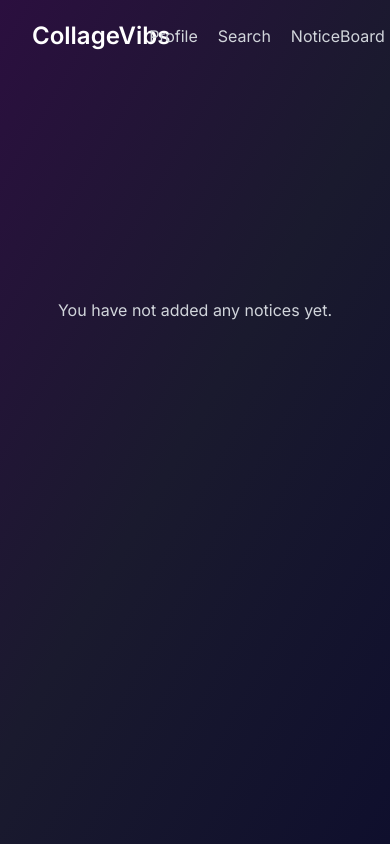
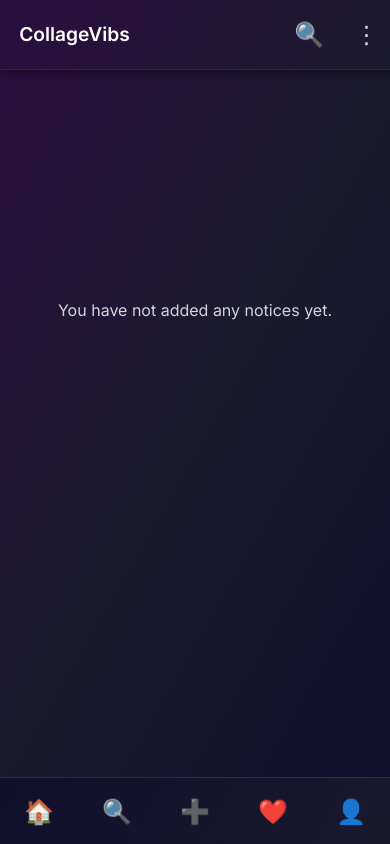
Before and after one commit to salman5900/CollageVibs, a Django app: template noticeboard/templates/noticeboard/myNotices.html in a window 390 px wide. Run offline with Django 3.2, Linux system fonts and the light colour scheme; the template is opened without the code that fills it, so the values that code supplies are empty; some libraries are stand-ins or nearby versions.

Commit message:
started making Mobile View layout done couple more things left

```diff
--- a/main/templates/main/layout.html
+++ b/main/templates/main/layout.html
@@ -3,50 +3,60 @@
 
 <html lang="en">
 <head>
-    <meta charset="UTF-8">
-    <meta name="viewport" content="width=device-width, initial-scale=1.0">
+  <meta charset="UTF-8" />
+  <meta name="viewport" content="width=device-width, initial-scale=1.0" />
   <title>
-        {% block title %}
-          CollageVibs
-        {% endblock %}
+    {% block title %}CollageVibs{% endblock %}
   </title>
-    <link href="https://fonts.googleapis.com/css2?family=Inter:wght@400;600&display=swap" rel="stylesheet">
 
-    {% comment %} Hypertext {% endcomment %}
+  <link href="https://fonts.googleapis.com/css2?family=Inter:wght@400;600&display=swap" rel="stylesheet" />
   <script src="https://unpkg.com/hyperscript.org@0.9.14"></script>
-    {% comment %} Htmx {% endcomment %}
   <script src="https://unpkg.com/htmx.org@1.9.5"></script>
-    <link rel="stylesheet" href="{% static 'css/style.css' %}?v=rage-mode">
+  <link rel="stylesheet" href="{% static 'css/style.css' %}?v=rage-mode" />
   <script src="{% static 'js/main.js' %}" defer></script>
 
-    {% comment %} htmx websocket {% endcomment %}
   <script src="https://unpkg.com/htmx.org@1.9.10"></script>
   <script src="https://unpkg.com/htmx.org/dist/ext/ws.js"></script>
 </head>
 <body hx-ext="ws">
+
   {% if not hide_navbar %}
+    <!-- ✅ Your existing desktop navbar, untouched -->
     <nav class="navbar">
       <div class="logo">
         <h1>CollageVibs</h1>
       </div>
       <div class="nav-links">
         <a href="{% url 'users:profile' %}">Profile</a>
-            <a href="{% url "users:search" %}">Search</a>
-            <a href="{% url "noticeboard:main" %}">NoticeBoard</a>
+        <a href="{% url 'users:search' %}">Search</a>
+        <a href="{% url 'noticeboard:main' %}">NoticeBoard</a>
       </div>
+      <a href="{% url 'users:logout' %}" class="logout-button">logout</a>
+    </nav>
 
+    <!-- ✅ Mobile header (only shows on mobile) -->
+    <header class="mobile-header">
+      <div class="mobile-left">CollageVibs</div>
+      <div class="mobile-right">
+        <a href="{% url 'users:search' %}" class="icon">🔍</a>
+        <div class="icon">⋮</div>
+      </div>
+    </header>
 
+    <!-- ✅ Mobile footer (only shows on mobile) -->
+    <footer class="mobile-footer">
+      <a href="{% url 'main:home' %}" class="icon">🏠</a>
+      <a href="{% url 'users:search' %}" class="icon">🔍</a>
+      <a href="{% url 'noticeboard:add_notice' %}" class="icon">➕</a>
+      <a href="#" class="icon">❤️</a>
+      <a href="{% url 'users:profile' %}" class="icon">👤</a>
+    </footer>
+  {% endif %}
 
-        <a href="{% url 'users:logout' %}" class="logout-button">logout</a>
-
-
-
-
-    </nav>
-{% endif %}
   <main>
     {% block content %}
     {% endblock %}
   </main>
+
 </body>
 </html>
--- a/static/css/style.css
+++ b/static/css/style.css
@@ -8,6 +8,7 @@ body {
   font-family: 'Inter', sans-serif;
   display: flex;
   flex-direction: column;
+  overflow-x: clip;
 }
 
 main {
@@ -833,3 +834,95 @@ button:active {
 .hamburger:hover {
   background-color: rgba(255, 255, 255, 0.2);
 }
+/* ✅ Hide mobile nav by default */
+.mobile-header,
+.mobile-footer {
+  display: none;
+}
+
+
+/* ✅ Mobile header and footer (only on mobile) */
+@media (max-width: 768px) {
+
+  /* ✅ Hide desktop nav */
+  .navbar {
+    display: none;
+  }
+
+  /* ✅ Prevent white line issues */
+  html, body {
+    width: 100vw;
+    overflow-x: hidden;
+    margin: 0;
+    padding: 0;
+  }
+
+  /* ✅ Mobile header */
+  .mobile-header {
+    display: flex;
+    position: fixed;
+    top: 0;
+    left: 0;
+    right: 0;
+    width: 94%;
+    max-width: 100vw;
+    justify-content: space-between;
+    align-items: center;
+    background: linear-gradient(120deg, rgba(43, 15, 63, 0.95), rgba(26, 26, 46, 0.95));
+    padding: 0.8em 1.2em;
+    border-bottom: 1px solid #6a1b9a66;
+    box-shadow: 0 2px 10px rgba(0, 0, 0, 0.4);
+    z-index: 999;
+    overflow: hidden;
+  }
+
+  /* ✅ Mobile footer */
+  .mobile-footer {
+    display: flex;
+    position: fixed;
+    bottom: 0;
+    left: 0;
+    right: 0;
+    width: 100%;
+    max-width: 100vw;
+    justify-content: space-around;
+    align-items: center;
+    background: linear-gradient(120deg, rgba(15, 15, 45, 0.95), rgba(26, 26, 46, 0.95));
+    padding: 0.7em 0;
+    border-top: 1px solid #8e24aa66;
+    backdrop-filter: blur(4px);
+    z-index: 999;
+    overflow: hidden;
+  }
+
+  /* ✅ Icon style shared between header/footer */
+  .mobile-header .icon,
+  .mobile-footer .icon {
+    font-size: 1.5rem;
+    color: #d1d5db;
+    text-decoration: none;
+    transition: transform 0.2s ease, color 0.2s ease;
+    padding: 0.3em;
+    display: inline-flex;
+    align-items: center;
+    justify-content: center;
+  }
+
+  .mobile-header .icon:hover,
+  .mobile-footer .icon:hover {
+    transform: scale(1.2);
+    color: #00bcd4;
+  }
+
+  .mobile-left {
+    font-weight: bold;
+    color: #ffffff;
+    font-size: 1.2rem;
+  }
+
+  .mobile-right {
+    display: flex;
+    gap: 1rem;
+  }
+
+}
```
Also changed, not shown: db.sqlite3, 1 other file. Lines whose indentation alone changed are shown as unchanged.
